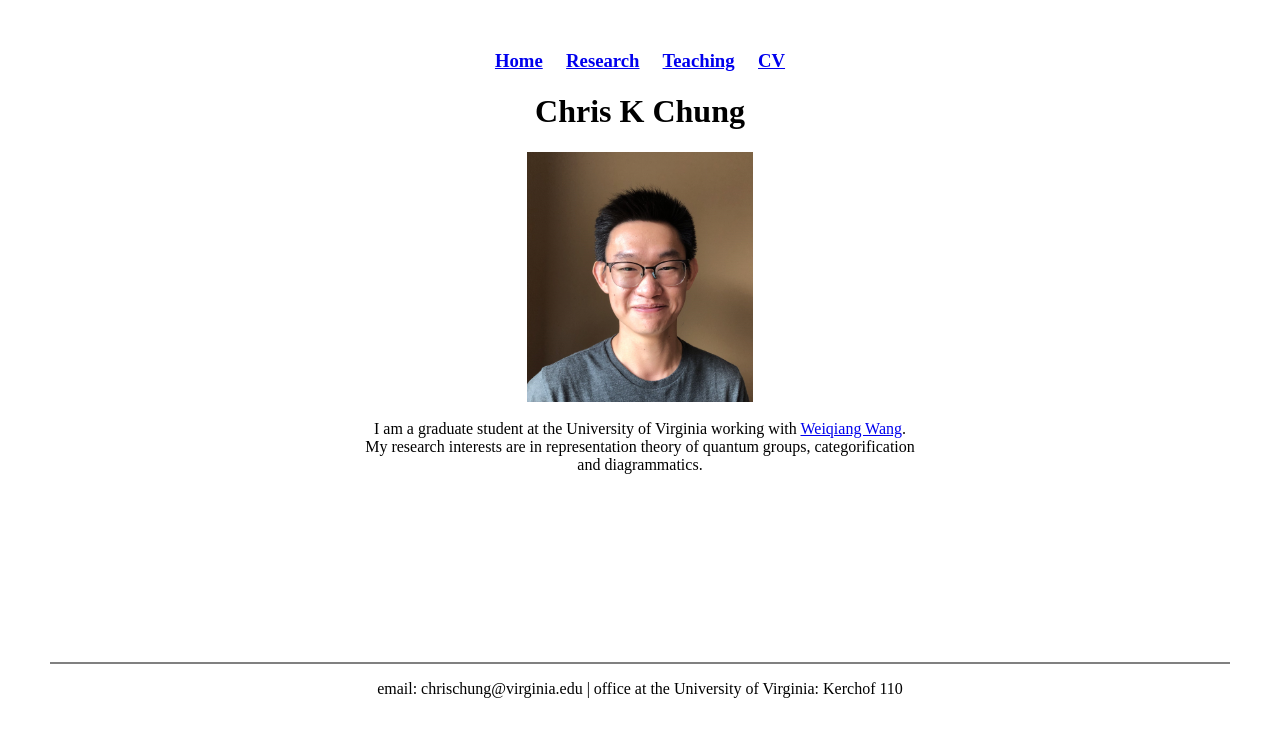
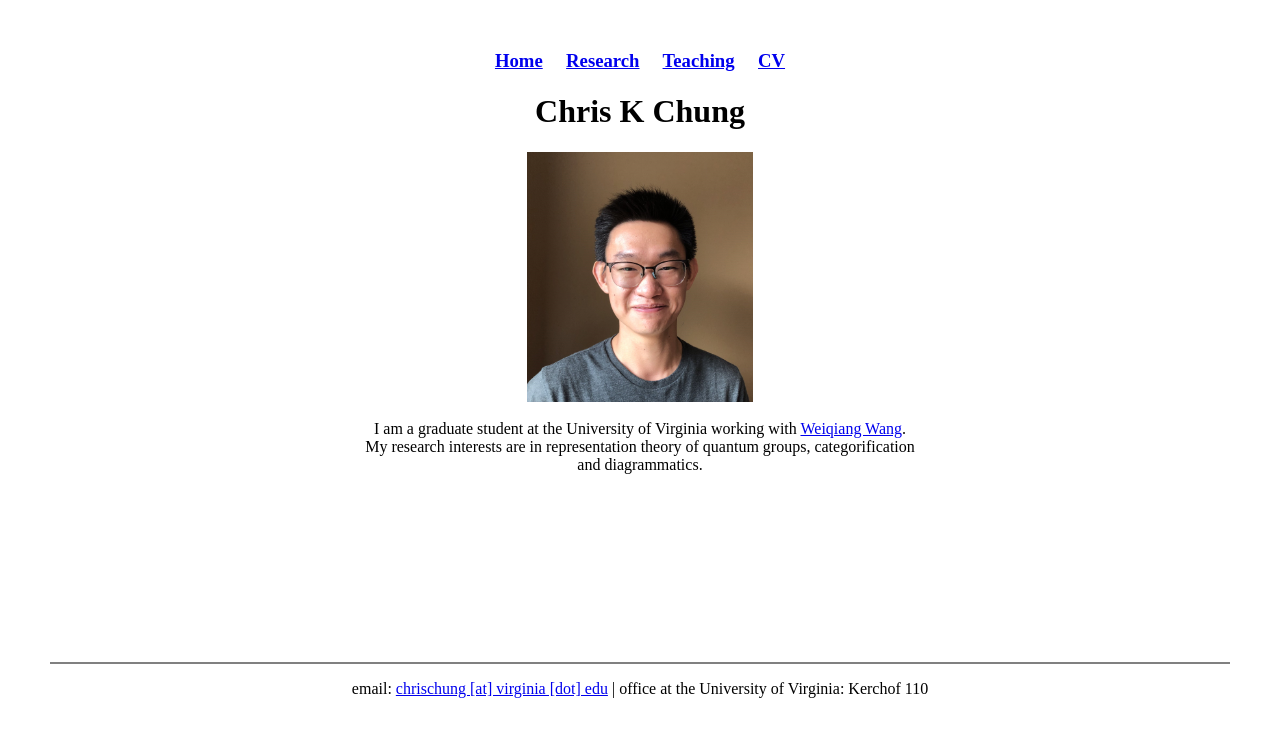
Before and after one commit to chriskchung/chriskchung.github.io, a plain HTML site: page index.html in a window 1280 px wide. Drawn offline with Linux system fonts and the light colour scheme.

Commit message:
Update index.html

```diff
--- a/index.html
+++ b/index.html
@@ -41,7 +41,7 @@ My research interests are in representation theory of quantum groups, categorifi
 <br>
 <hr color=#808080>
 <p class="caption"><center>
-	email: chrischung&#64;virginia.edu | office at the University of Virginia: Kerchof 110
+	email: <a href="mailto:chrischung&#64;virginia.edu">chrischung [at] virginia [dot] edu</a> | office at the University of Virginia: Kerchof 110
 </center> </p>
 
 
```
